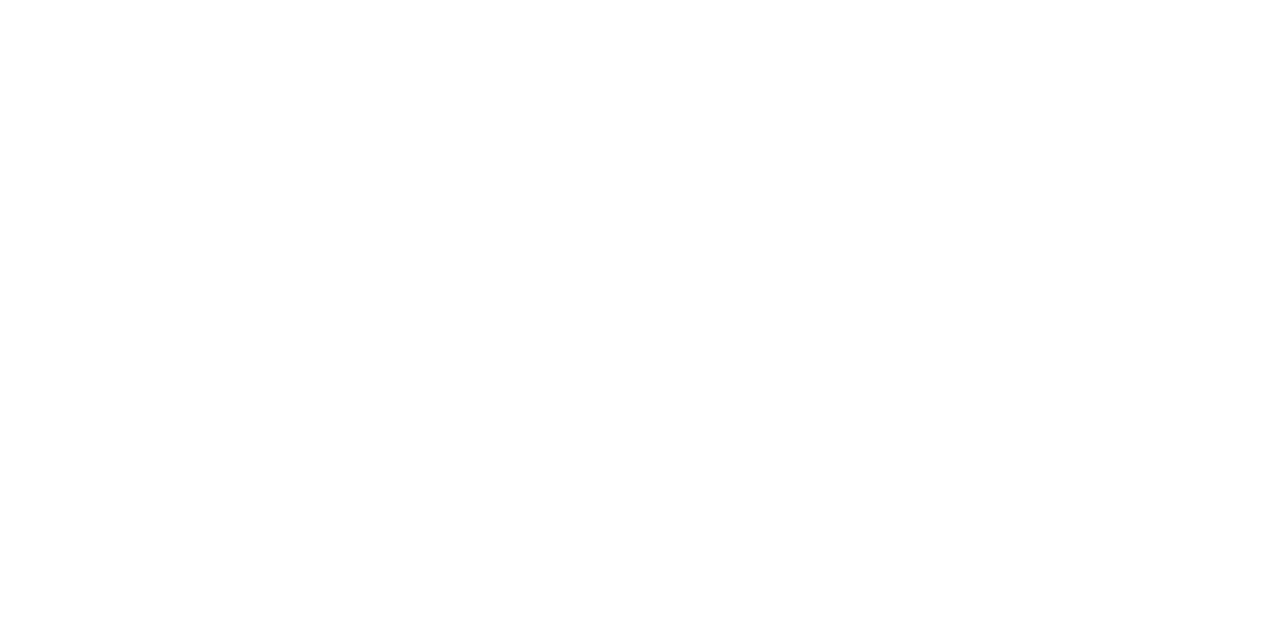
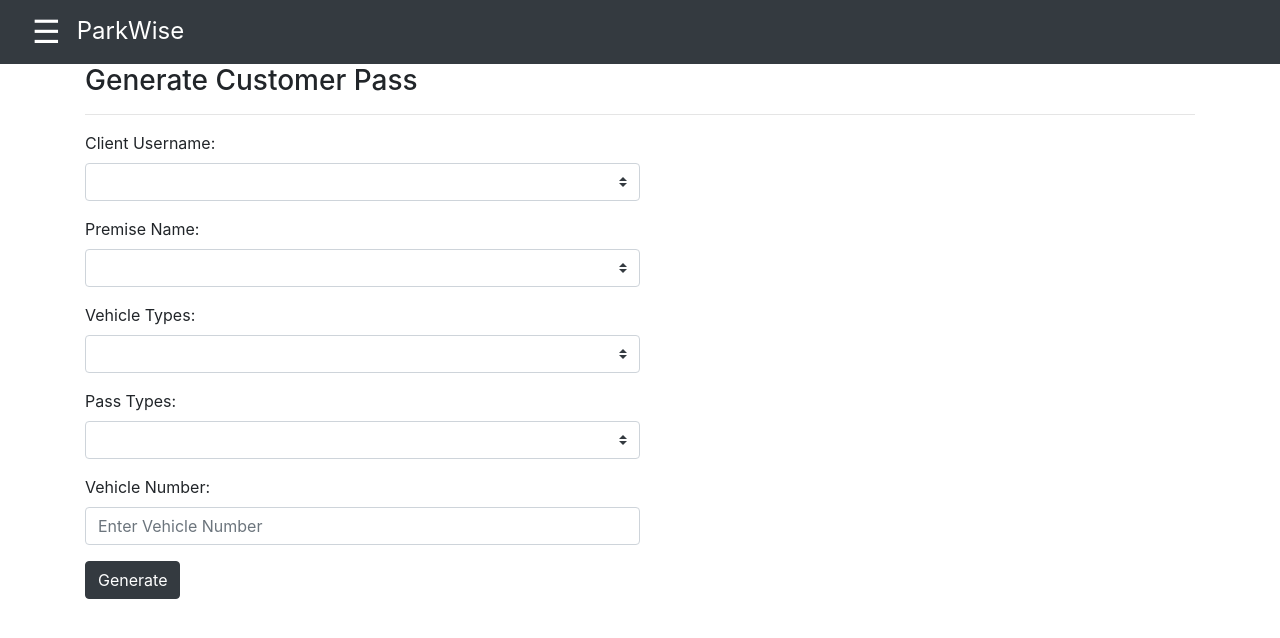
Before and after one commit to sagarailani/parkwise-ui, an Angular app: page /configurations/generate-pass in a window 1280 px wide. Before the commit this address led to /. Shown: the top 638 px of the page. Built offline with nearby package versions, Linux system fonts and the light colour scheme.

Commit message:
Generate Pass form

```diff
--- a/src/app/configurations-view/configurations-card/configurations-card.component.ts
+++ b/src/app/configurations-view/configurations-card/configurations-card.component.ts
@@ -30,6 +30,8 @@
                 break;
             case "Premise Configuration": this.router.navigate(['update-premise-configuration'], { relativeTo: this.route })
                 break;
+            case "Generate Pass": this.router.navigate(['generate-pass'], { relativeTo: this.route })
+                break;
 
         }
     }
--- a/src/app/configurations-view/configurations-view-routing.module.ts
+++ b/src/app/configurations-view/configurations-view-routing.module.ts
@@ -8,6 +8,7 @@
 import { PricingFormComponent } from './pricing-form/pricing-form.component';
 import { NewGateWorkerFormComponent } from './new-gate-worker-form/new-gate-worker-form.component';
 import { UpdatePremiseConfigurationFormComponent } from './update-premise-configuration-form/update-premise-configuration-form.component';
+import { GeneratePassFormComponent } from './generate-pass-form/generate-pass-form.component';
 
 const routes: Routes = [
     {
@@ -39,6 +40,10 @@
             {
                 path: 'update-premise-configuration',
                 component: UpdatePremiseConfigurationFormComponent
+            },
+            {
+                path: 'generate-pass',
+                component: GeneratePassFormComponent
             }
         ]
     },
--- a/src/app/configurations-view/configurations-view.module.ts
+++ b/src/app/configurations-view/configurations-view.module.ts
@@ -13,9 +13,10 @@
 import { PricingFormComponent } from './pricing-form/pricing-form.component';
 import { NewGateWorkerFormComponent } from './new-gate-worker-form/new-gate-worker-form.component';
 import { UpdatePremiseConfigurationFormComponent } from './update-premise-configuration-form/update-premise-configuration-form.component';
+import { GeneratePassFormComponent } from './generate-pass-form/generate-pass-form.component';
 
 @NgModule({
-    declarations: [ConfigurationsViewComponent, TitleBarComponent, ConfigurationsContainerComponent, ConfigurationsCardComponent, NewClientFormComponent, NewPremiseFormComponent, NewPremiseManagerFormComponent, PricingFormComponent, NewGateWorkerFormComponent, UpdatePremiseConfigurationFormComponent],
+    declarations: [ConfigurationsViewComponent, TitleBarComponent, ConfigurationsContainerComponent, ConfigurationsCardComponent, NewClientFormComponent, NewPremiseFormComponent, NewPremiseManagerFormComponent, PricingFormComponent, NewGateWorkerFormComponent, UpdatePremiseConfigurationFormComponent, GeneratePassFormComponent],
     imports: [
         CommonModule,
         ConfigurationsViewRoutingModule,
--- /dev/null
+++ b/src/app/configurations-view/generate-pass-form/generate-pass-form.component.html
@@ -0,0 +1,47 @@
+<div class="container">
+
+    <h3>Generate Customer Pass</h3>
+    <hr />
+
+    <form [formGroup]="generatePassForm" class="form-content" (ngSubmit)="savePassData()">
+
+        <div class="form-group">
+            <label>Client Username: </label><br>
+            <select class="custom-select col-sm-6" formControlName="clientUsername">
+                <option *ngFor="let client of clients" value="{{client.clientId}}">
+                    {{client.clientName}}
+                </option>
+            </select>
+            <!-- <small id="usernameHelp" class="form-text text-muted">Select Client Username to </small> -->
+        </div>
+
+        <div class="form-group">
+            <label>Premise Name: </label><br>
+            <select class="custom-select col-sm-6" formControlName="premiseName">
+                <option *ngFor="let premise of premiseForClient" value="{{premise.premiseId}}">
+                    {{premise.premiseName}}
+                </option>
+            </select>
+        </div>
+
+        <div class="form-group">
+            <label>Vehicle Types: </label><br>
+            <select class="custom-select col-sm-6" formControlName="vehicleType">
+            </select>
+        </div>
+
+        <div class="form-group">
+            <label>Pass Types: </label><br>
+            <select class="custom-select col-sm-6" formControlName="passType">
+            </select>
+        </div>
+
+        <div class="form-group">
+            <label for="vehicleNumber">Vehicle Number: </label>
+            <input type="text" class="form-control col-sm-6" id="managerName" placeholder="Enter Vehicle Number"
+                formControlName="vehicleNumber">
+        </div>
+
+        <input type="submit" class="btn btn-dark" value="Generate">
+    </form>
+</div>
--- /dev/null
+++ b/src/app/configurations-view/generate-pass-form/generate-pass-form.component.ts
@@ -0,0 +1,46 @@
+import { Component, OnInit } from '@angular/core';
+import { FormGroup, FormBuilder } from '@angular/forms';
+import { ClientPremiseService } from '../client-premise.service';
+
+@Component({
+    selector: 'app-generate-pass-form',
+    templateUrl: './generate-pass-form.component.html',
+    styleUrls: ['./generate-pass-form.component.css']
+})
+export class GeneratePassFormComponent implements OnInit {
+    generatePassForm: FormGroup;
+    clients: {}[];
+    premiseForClient: {}[];
+
+    constructor(private fb: FormBuilder, private clientPremiseService: ClientPremiseService) { }
+
+    ngOnInit() {
+        this.generatePassForm = this.fb.group({
+            clientUsername: [''],
+            premiseName: [''],
+            vehicleType: [''],
+            passType: [''],
+            vehicleNumber: ['']
+        })
+
+        console.log(this.clients)
+
+        this.getClients();
+        this.generatePassForm.controls.clientUsername.valueChanges.subscribe(clientId => {
+            console.log("Printing clientId: " + clientId);
+            this.clientPremiseService.getPremiseForClient(clientId)
+                .subscribe(premises => this.premiseForClient = premises)
+            console.log(this.premiseForClient)
+        });
+    }
+
+    savePassData() {
+        console.log(this.generatePassForm.value)
+    }
+
+    getClients() {
+        this.clientPremiseService.getClients()
+            .subscribe(clients => this.clients = clients)
+    }
+
+}
--- a/src/app/configurations-view/update-premise-configuration-form/update-premise-configuration-form.component.ts
+++ b/src/app/configurations-view/update-premise-configuration-form/update-premise-configuration-form.component.ts
@@ -60,7 +60,7 @@
         console.log(this.updatePremiseConfigForm.controls.disablePremiseConfig.value)
     }
 
-    savePremiseManagerData() {
+    savePremiseConfigData() {
         console.log(this.updatePremiseConfigForm.value)
     }
 
@@ -69,7 +69,6 @@
             .subscribe(clients => this.clients = clients)
     }
 
-
     patchUpdatedValues() {
         this.updatePremiseConfigForm.controls.entryTypeRegular.setValue(true)
     }
```
Also changed, not shown: src/app/configurations-view/generate-pass-form/generate-pass-form.component.css (added), 1 other file (tests, documents, lock files or other folders).
